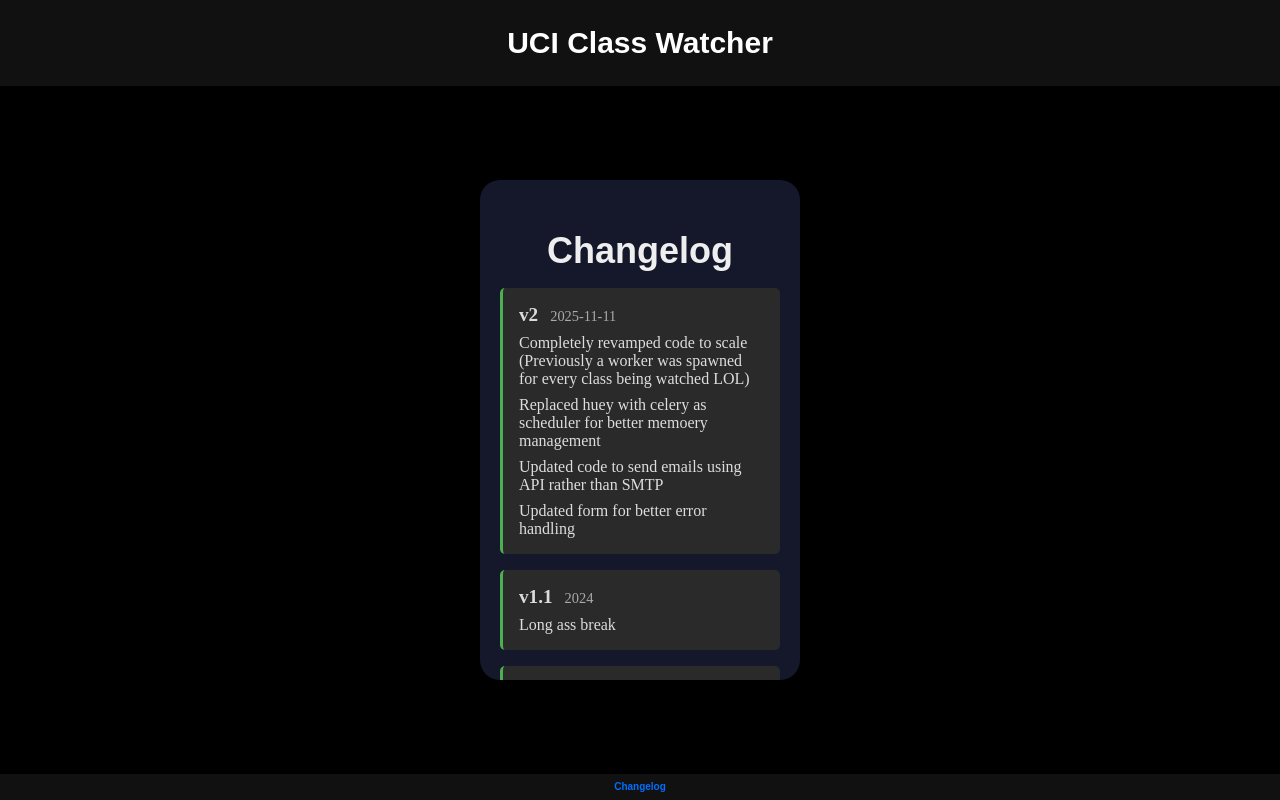
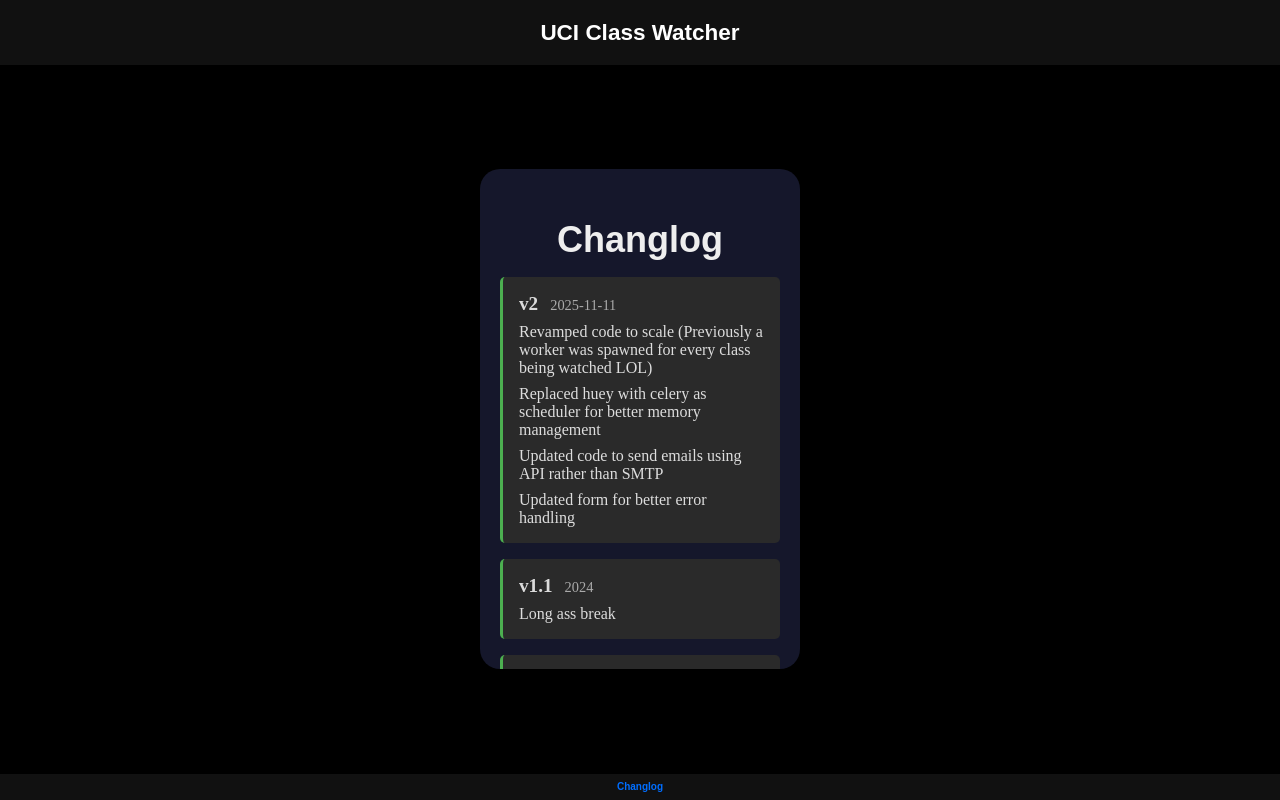
Before and after one commit to julianxchang/Class_Watcher, a Flask app: page /changelog in a window 1280 px wide. Run offline with Flask 3, Linux system fonts and the light colour scheme.

Commit message:
changlog

```diff
--- a/app/Templates/base.html
+++ b/app/Templates/base.html
@@ -21,7 +21,7 @@
     <main>{% block content %} {% endblock %}</main>
     <footer>
       <a href="{{ url_for('changelog') }}" class="changelog-link">
-        <h1>Changelog</h1>
+        <h1>Changlog</h1>
       </a>
     </footer>
   </body>
--- a/app/Templates/changelog.html
+++ b/app/Templates/changelog.html
@@ -1,18 +1,18 @@
 {% extends "base.html" %} {% block title %}Success{% endblock %} {% block
 content %}
 <div class="form-complete">
-  <div class="title">Changelog</div>
+  <div class="title">Changlog</div>
 
   <ul class="changelog">
     <li>
       <span class="version">v2</span>
       <span class="date">2025-11-11</span>
       <p>
-        Completely revamped code to scale (Previously a worker was spawned for
+        Revamped code to scale (Previously a worker was spawned for
         every class being watched LOL)
       </p>
       <p>
-        Replaced huey with celery as scheduler for better memoery management
+        Replaced huey with celery as scheduler for better memory management
       </p>
       <p>Updated code to send emails using API rather than SMTP</p>
       <p>Updated form for better error handling</p>
--- a/app/static/styles/style.css
+++ b/app/static/styles/style.css
@@ -173,7 +173,7 @@ footer {
   color: white;
   text-decoration: none;
   font-family: sans-serif;
-  font-size: 20px;
+  font-size: 15px;
   font-weight: 600;
 }
 
```
